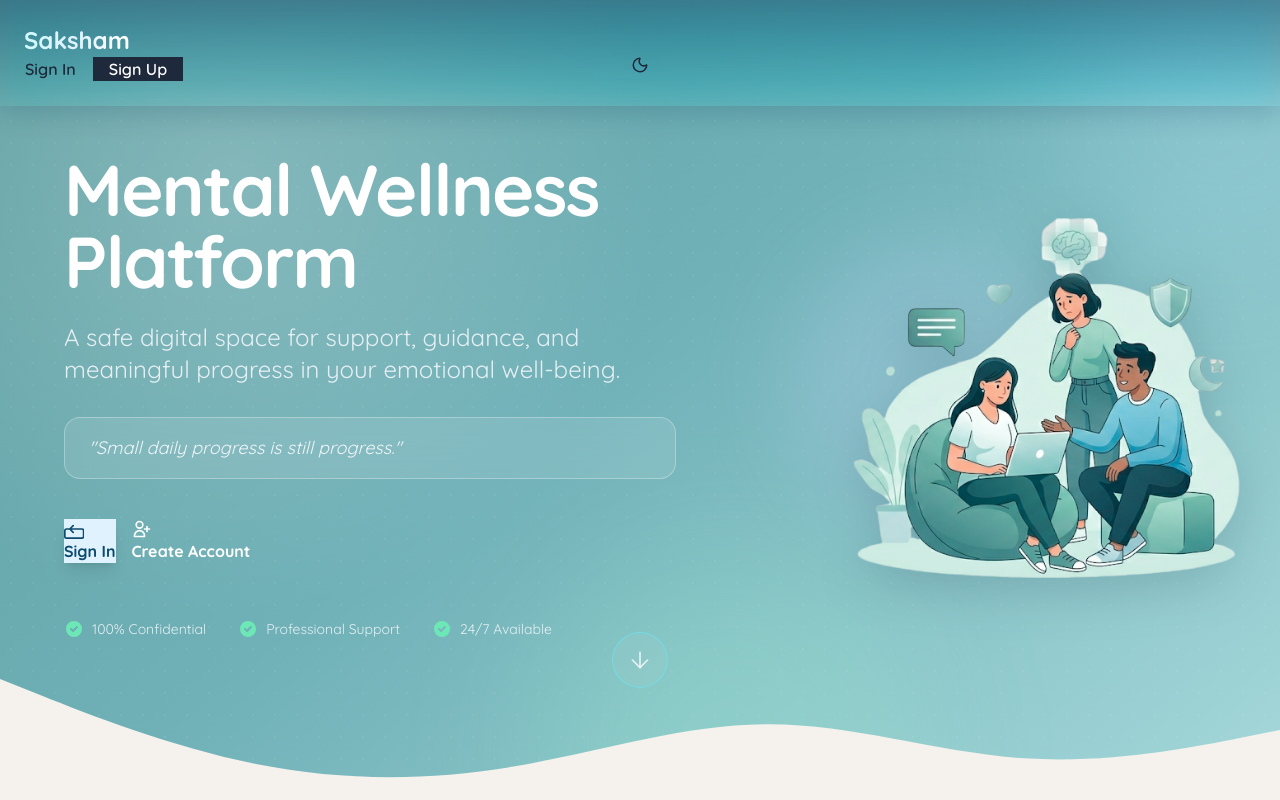
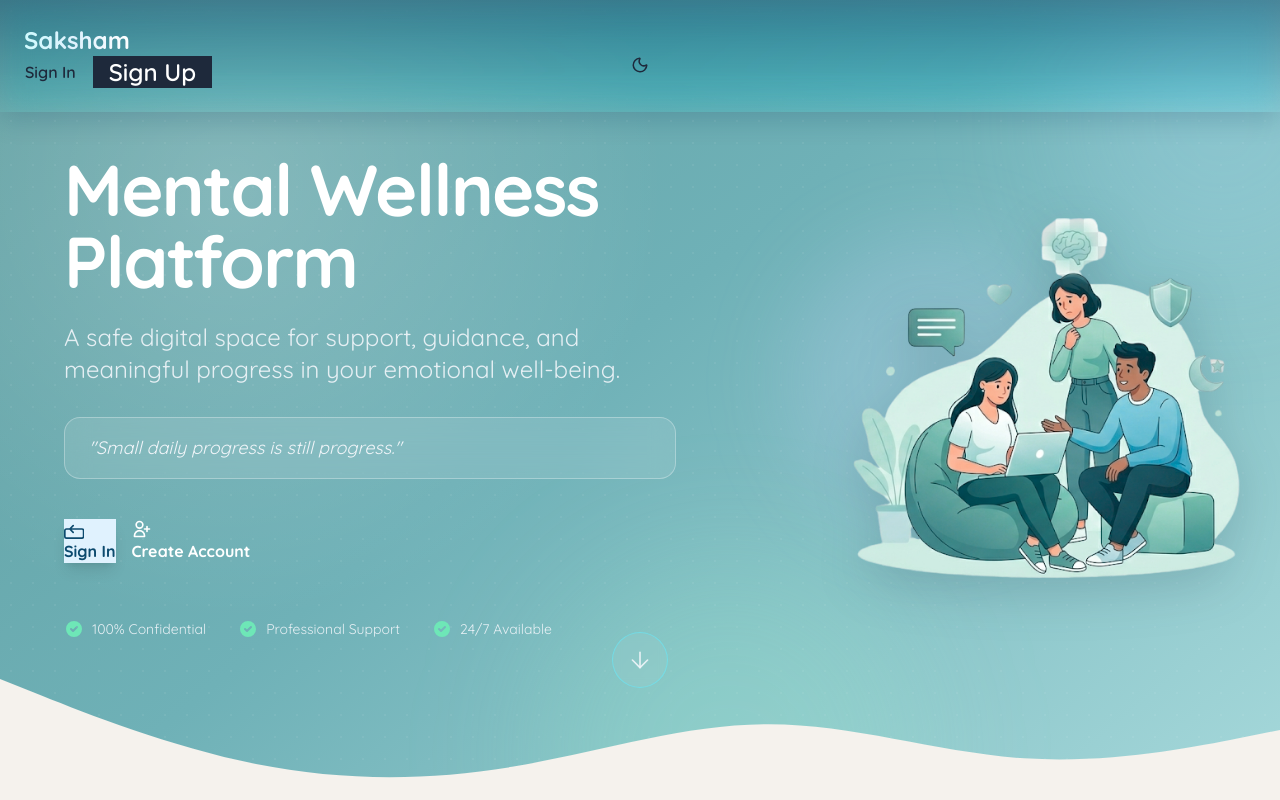
Before and after one commit to rahaneom/saksham, a React (Vite) app in the folder frontend/: page / in a window 1280 px wide. Shown: the top 800 px of the page. Built offline with nearby package versions, Linux system fonts and the light colour scheme; the HTML template or start-up script is replaced by a standard one.

Commit message:
Size incresed:sign up

```diff
--- a/frontend/src/components/Navbar.jsx
+++ b/frontend/src/components/Navbar.jsx
@@ -157,7 +157,7 @@ function Navbar() {
             <Link to="/login" className={navActionClass}>
               Sign In
             </Link>
-            <Link to="/register" className="btn bg-slate-800 text-white btn-sm font-semibold px-4">
+            <Link to="/register" className="btn bg-slate-800 text-white btn-sm font-semibold px-4 text-2xl">
               Sign Up
             </Link>
           </>
```
